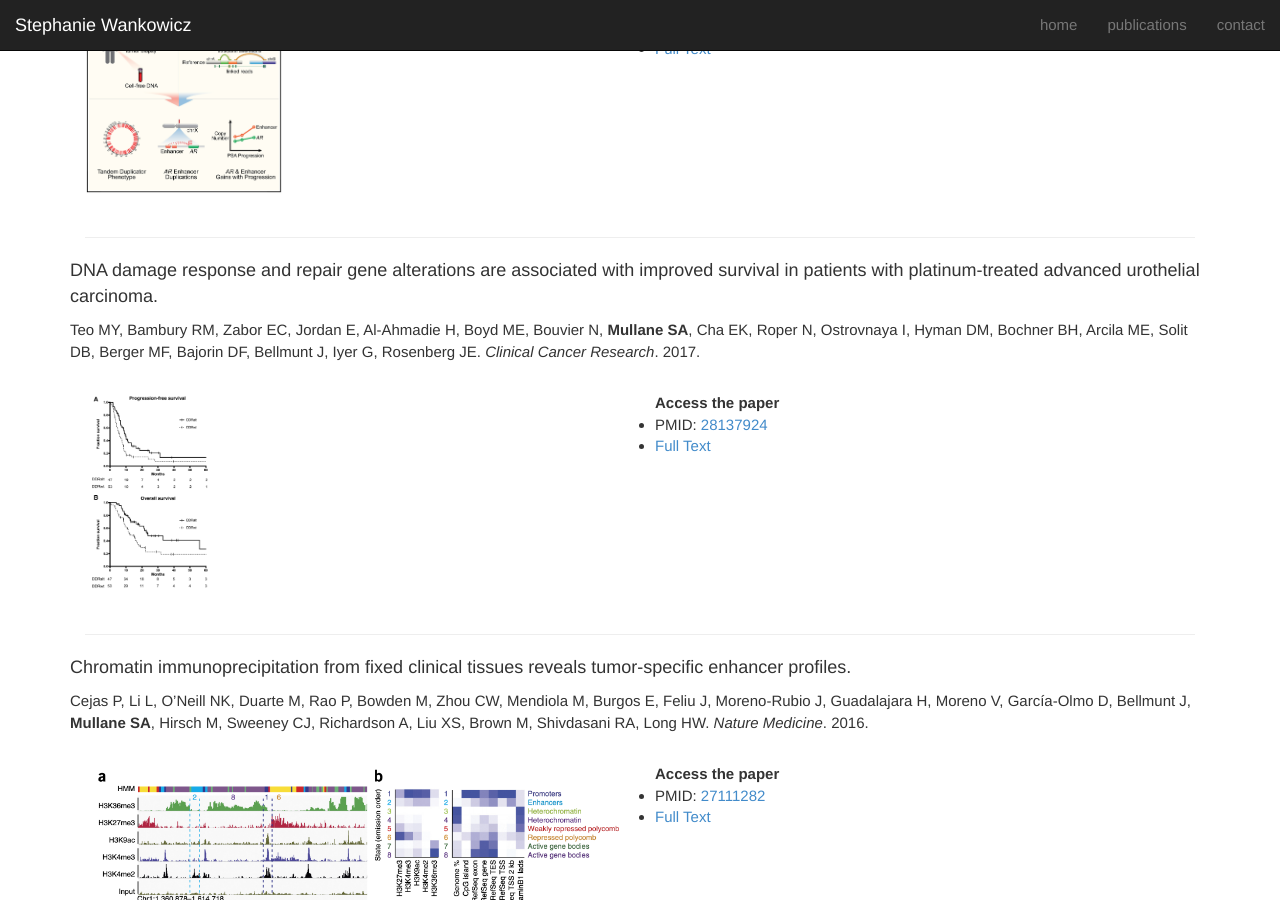
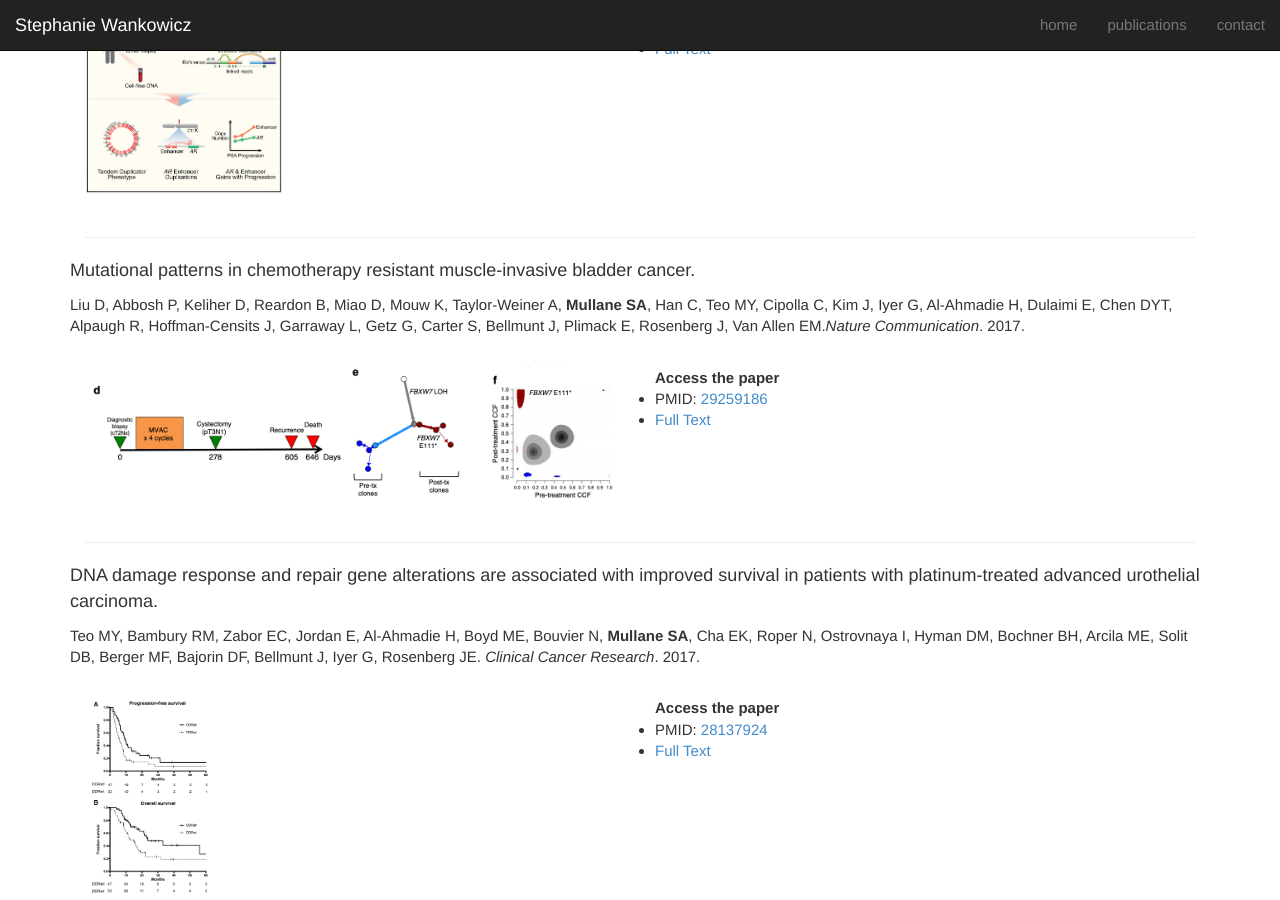
Before and after one commit to stephaniewankowicz/stephaniewankowicz.github.io, a Jekyll site: the page built from publications/index.html, in a window 1280 px wide and 900 px high, scrolled down 2374 px. Built offline with Jekyll 4.4.1, drawn with Linux system fonts in a browser that asks for light colours; nearby versions of some CDN libraries; library files that are not in the unit come from our copies.

Commit message:
adding liu 2017

```diff
--- a/_data/publications.yml
+++ b/_data/publications.yml
@@ -72,6 +72,18 @@
   #  - name:
   #   url:
 
+- title: "Mutational patterns in chemotherapy resistant muscle-invasive bladder cancer."
+  citation: "Liu D, Abbosh P, Keliher D, Reardon B, Miao D, Mouw K, Taylor-Weiner A, **Mullane SA**, Han C, Teo MY, Cipolla C, Kim J, Iyer G, Al-Ahmadie H, Dulaimi E, Chen DYT, Alpaugh R, Hoffman-Censits J, Garraway L, Getz G, Carter S, Bellmunt J, Plimack E, Rosenberg J, Van Allen EM.*Nature Communication*. 2017."
+  date: '2017-12-19'
+  image: '/static/img/2017_Liu.png'
+  pmid: '29259186'
+  # pmcid: ''
+  # biorxiv: ''
+  pdf: 'https://www.nature.com/articles/s41467-017-02320-7.pdf?origin=ppub'
+  #links:
+  #  - name:
+  #   url:
+
 - title: "DNA damage response and repair gene alterations are associated with improved survival in patients with platinum-treated advanced urothelial carcinoma."
   citation: "Teo MY, Bambury RM, Zabor EC, Jordan E, Al-Ahmadie H, Boyd ME, Bouvier N, **Mullane SA**, Cha EK, Roper N, Ostrovnaya I, Hyman DM, Bochner BH, Arcila ME, Solit DB, Berger MF, Bajorin DF, Bellmunt J, Iyer G, Rosenberg JE. *Clinical Cancer Research*. 2017."
   date: '2017-01-15'
```
